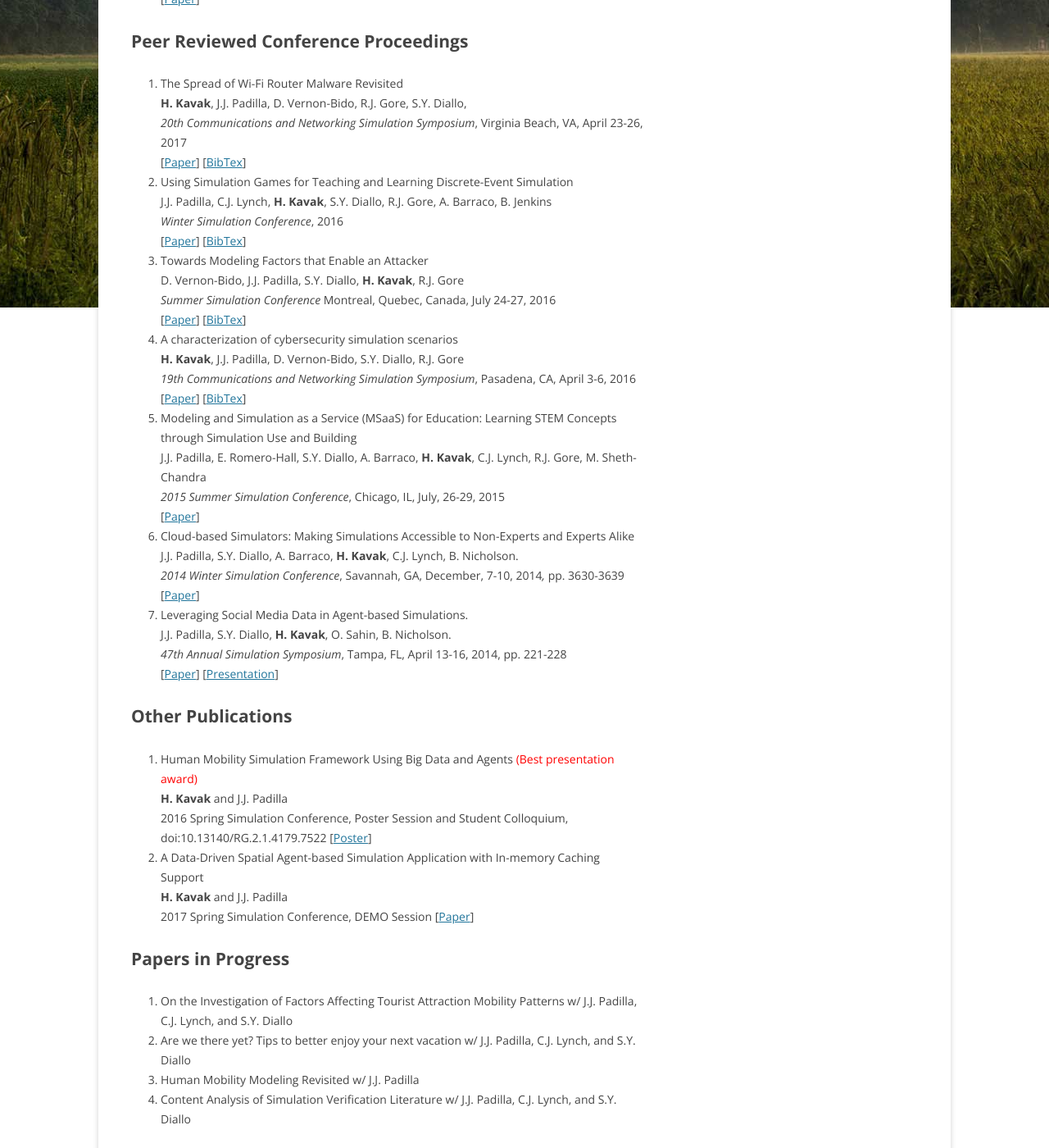
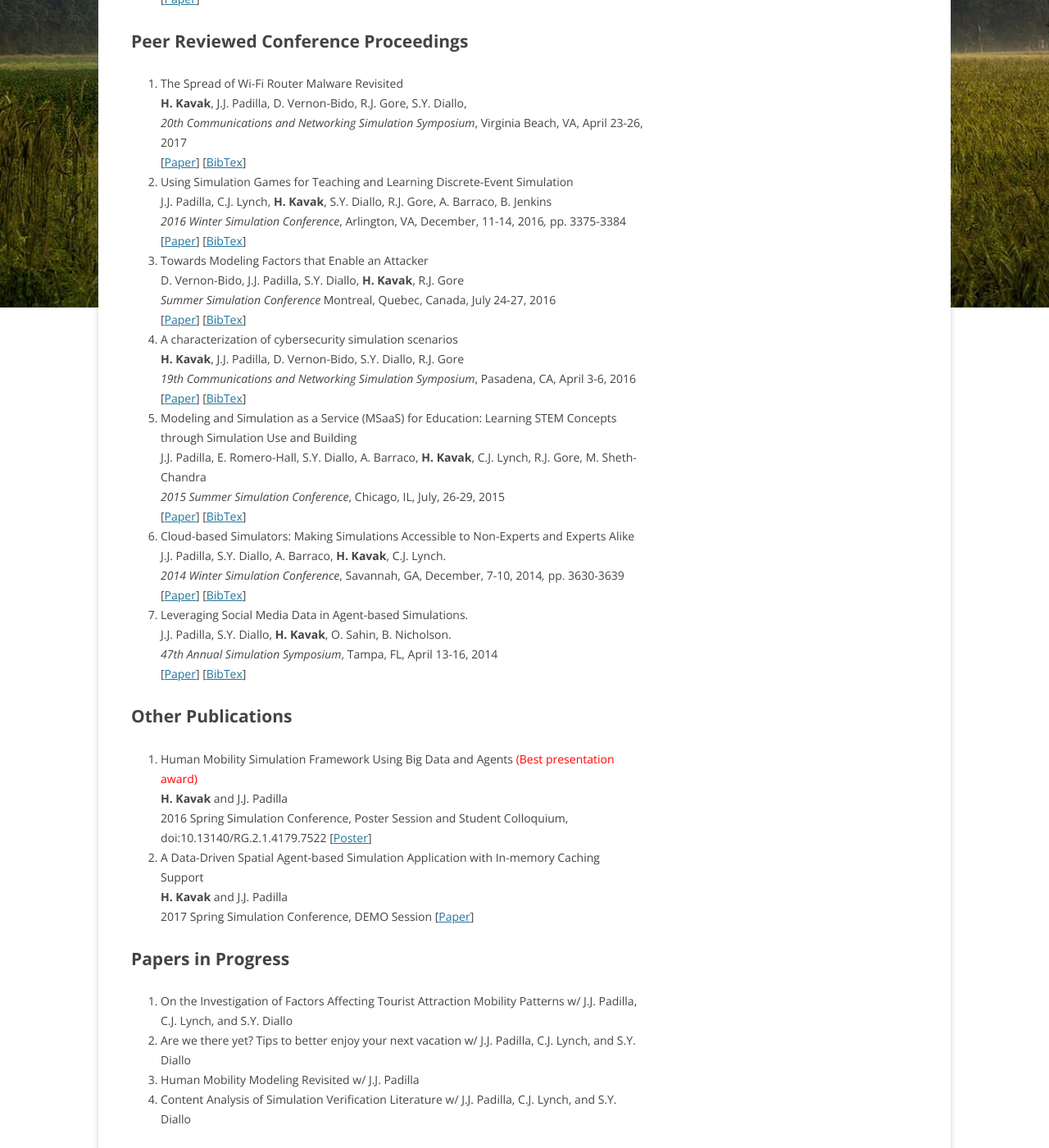
Before and after one commit to hamdikavak/hamdikavak.github.io, a Jekyll site: the page built from publications/index.html, in a window 1280 px wide and 1400 px high, scrolled down 643 px. Shown: the whole window at 82% size. Built offline with Jekyll 4.4.1, drawn with Linux system fonts in a browser that asks for light colours; nearby versions of some CDN libraries; library files that are not in the unit come from our copies.

Commit message:
.bib references linked. Errors in the publication list fixed.

```diff
--- a/publications/index.html
+++ b/publications/index.html
@@ -37,12 +37,11 @@ current_page_publications: current_page_item
     <em>20th Communications and Networking Simulation Symposium</em>, Virginia Beach, VA, April 23-26, 2017<br />
     [<a title="RG Archive" href="https://www.researchgate.net/publication/316527645_The_Spread_of_Wi-Fi_Router_Malware_Revisited">Paper</a>]
     [<a title="BibTeX" href="/publications/bibs/2017_wifi_revisited.bib">BibTex</a>]
-
    </li>
   <li>
     Using Simulation Games for Teaching and Learning Discrete-Event Simulation<br />
     J.J. Padilla, C.J. Lynch, <strong>H. Kavak</strong>, S.Y. Diallo, R.J. Gore, A. Barraco, B. Jenkins<br />
-    <em>Winter Simulation Conference</em>, 2016<br />
+    <em>2016 Winter Simulation Conference</em>, Arlington, VA, December, 11-14, 2016<em>, </em>pp. 3375-3384<br />
     [<a title="RG Archive" href="https://www.researchgate.net/publication/311679896_Using_Simulation_Games_for_Teaching_and_Learning_Discrete-Event_Simulation">Paper</a>]
   	[<a title="BibTeX" href="/publications/bibs/2016_cloudes_games.bib">BibTex</a>]
   </li>
@@ -65,19 +64,21 @@ current_page_publications: current_page_item
     J.J. Padilla, E. Romero-Hall, S.Y. Diallo, A. Barraco, <strong>H. Kavak</strong>, C.J. Lynch, R.J. Gore, M. Sheth-Chandra<br />
     <em>2015 Summer Simulation Conference</em>, Chicago, IL, July, 26-29, 2015<br />
     [<a title="RG Archive" href="https://www.researchgate.net/publication/289530406_Modeling_and_Simulation_as_a_Service_MSaaS_for_Education_Learning_STEM_Concepts_through_Simulation_Use_and_Building">Paper</a>]
+  	[<a title="BibTeX" href="/publications/bibs/2015_cloudes_msaas.bib">BibTex</a>]
   </li>
   <li>
     Cloud-based Simulators: Making Simulations Accessible to Non-Experts and Experts Alike<br />
-    J.J. Padilla, S.Y. Diallo, A. Barraco, <strong>H. Kavak</strong>, C.J. Lynch,  B. Nicholson.<br />
+    J.J. Padilla, S.Y. Diallo, A. Barraco, <strong>H. Kavak</strong>, C.J. Lynch.<br />
     <em>2014 Winter Simulation Conference</em>, Savannah, GA, December, 7-10, 2014<em>, </em>pp. 3630-3639<br />
     [<a title="RG Archive" href="https://www.researchgate.net/publication/269411595_Cloud-based_simulators_Making_simulations_accessible_to_non-experts_and_experts_alike">Paper</a>]
+  	[<a title="BibTeX" href="/publications/bibs/2014_cloudes.bib">BibTex</a>]
   </li>
   <li>
     Leveraging Social Media Data in Agent-based Simulations.<br />
     J.J. Padilla, S.Y. Diallo, <strong>H. Kavak</strong>, O. Sahin,  B. Nicholson.<br />
-    <em>47th Annual Simulation Symposium</em>, Tampa, FL, April 13-16, 2014, pp. 221-228<br />
+    <em>47th Annual Simulation Symposium</em>, Tampa, FL, April 13-16, 2014<br />
     [<a title="RG Archive" href="https://www.researchgate.net/publication/269411592_Leveraging_Social_Media_Data_in_Agent-based_Simulations">Paper</a>]
-    [<a href="http://www.hamdikavak.com/wp-content/uploads/2014/08/SCS_2014_Presentation.pdf">Presentation</a>]
+    [<a title="BibTeX" href="/publications/bibs/2014_social_media.bib">BibTex</a>]
   </li>
 </ol>
 <a name="others"></a>
```
